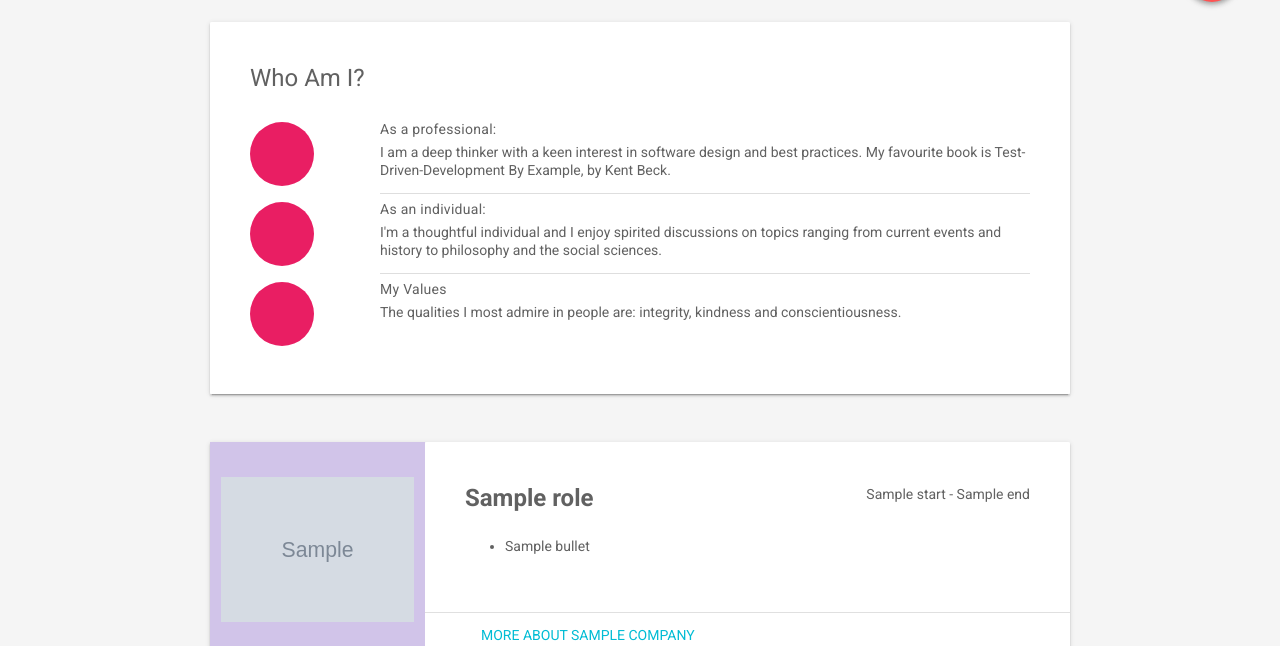
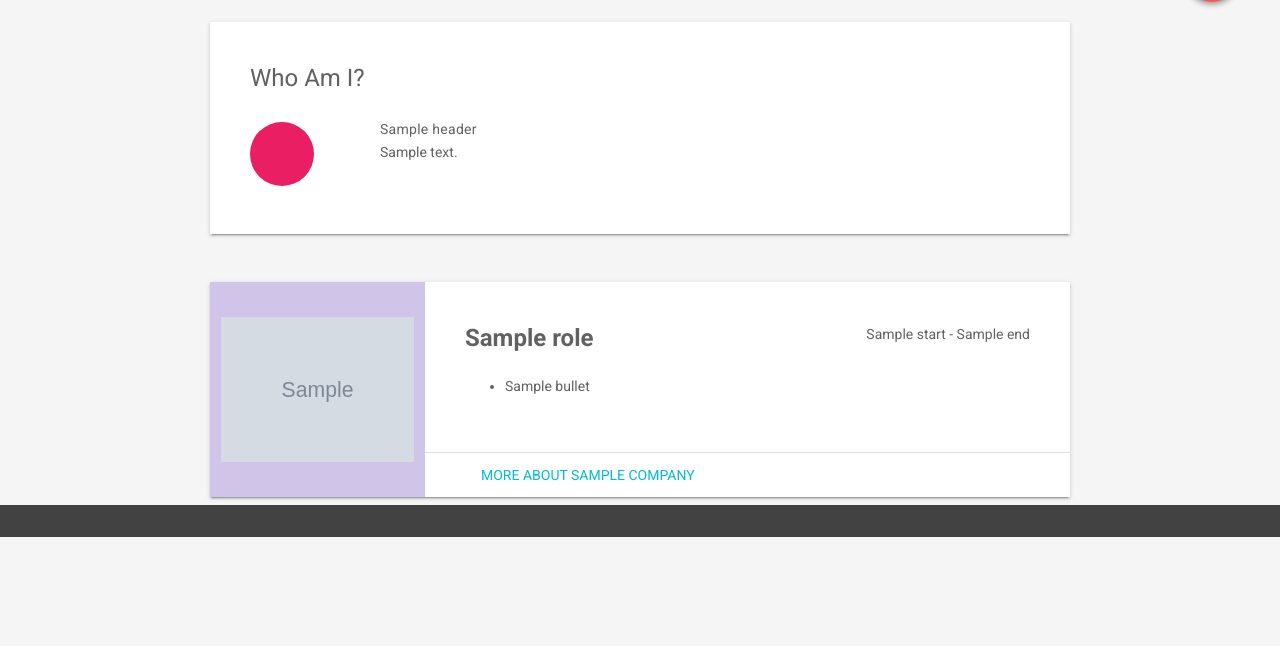
Before and after one commit to JosephSBoyle/Portfolio-App, a Python web app: template app/templates/index.html in a window 1280 px wide. Shown: the part 154-800 px from the top of the page. Run offline with Jinja, Linux system fonts and the light colour scheme; the template is opened without the code that fills it: most values are stand-ins (such as "Sample title", 1, 10 or a date in 2020); grey boxes marked "Sample" are stand-in pictures.

Commit message:
refactor the who am I section

```diff
--- a/app/main.py
+++ b/app/main.py
@@ -6,6 +6,7 @@ from content.contact_details import BUSINESS_EMAIL, MOBILE_NUMBER
 
 from lichess import get_current_lichess_ratings
 from content.role_history import ROLES
+from content.who_am_i import WHO_AM_I
 
 templates = Jinja2Templates(directory="templates")
 
@@ -16,6 +17,7 @@ async def homepage(request):
         {
             "request": request,
             "context": {
+                "who_am_i": WHO_AM_I,
                 "roles": ROLES,
                 "lichess_classical_rating": await get_current_lichess_ratings(),
                 "contact_details": {
--- a/app/templates/index.html
+++ b/app/templates/index.html
@@ -89,29 +89,15 @@
           <div class="mdl-card mdl-cell mdl-cell--12-col">
             <div class="mdl-card__supporting-text mdl-grid mdl-grid--no-spacing">
               <h4 class="mdl-cell mdl-cell--12-col">Who Am I?</h4>
+              {% for subsection in context.who_am_i %}
               <div class="section__circle-container mdl-cell mdl-cell--2-col mdl-cell--1-col-phone">
                 <div class="section__circle-container__circle mdl-color--primary"></div>
               </div>
               <div class="section__text mdl-cell mdl-cell--10-col-desktop mdl-cell--6-col-tablet mdl-cell--3-col-phone">
-                <h5>As a professional:</h5>
-                I am a deep thinker with a keen interest in software design and best practices.
-                My favourite book is Test-Driven-Development By Example, by Kent Beck.
+                <h5>{{ subsection.header }}</h5>
+                {{ subsection.content }}
               </div>
-              <div class="section__circle-container mdl-cell mdl-cell--2-col mdl-cell--1-col-phone">
-                <div class="section__circle-container__circle mdl-color--primary"></div>
-              </div>
-              <div class="section__text mdl-cell mdl-cell--10-col-desktop mdl-cell--6-col-tablet mdl-cell--3-col-phone">
-                <h5>As an individual:</h5>
-                I'm a thoughtful individual and I enjoy spirited discussions on topics ranging from current events and history to
-                philosophy and the social sciences.
-              </div>
-              <div class="section__circle-container mdl-cell mdl-cell--2-col mdl-cell--1-col-phone">
-                <div class="section__circle-container__circle mdl-color--primary"></div>
-              </div>
-              <div class="section__text mdl-cell mdl-cell--10-col-desktop mdl-cell--6-col-tablet mdl-cell--3-col-phone">
-                <h5>My Values</h5>
-                The qualities I most admire in people are: integrity, kindness and conscientiousness.
-              </div>
+              {% endfor %}
             </div>
           </div>
         </section>
@@ -219,7 +205,7 @@
               </p>
               <p>
                 One of my greatest honours was being invited to perform at a friends' wedding, where I performed some of
-                my favourite repotoire from the famous Bach cello suites.
+                my favourite repertoire from the famous Bach cello suites.
               </p>
             </div>
           </div>
@@ -244,9 +230,9 @@
               <div class="section__text mdl-cell mdl-cell--10-col-desktop mdl-cell--6-col-tablet mdl-cell--3-col-phone">
                 <h5>Personal phone number:</h5>
                 {{ context["contact_details"]["mobile_number"] }}
+              </div>
+
             </div>
-
-          </div>
         </section>
       </div>
       <footer class="mdl-mega-footer">
```
Also changed, not shown: app/content/who_am_i.py (added, +26 -0 lines), README.md.
